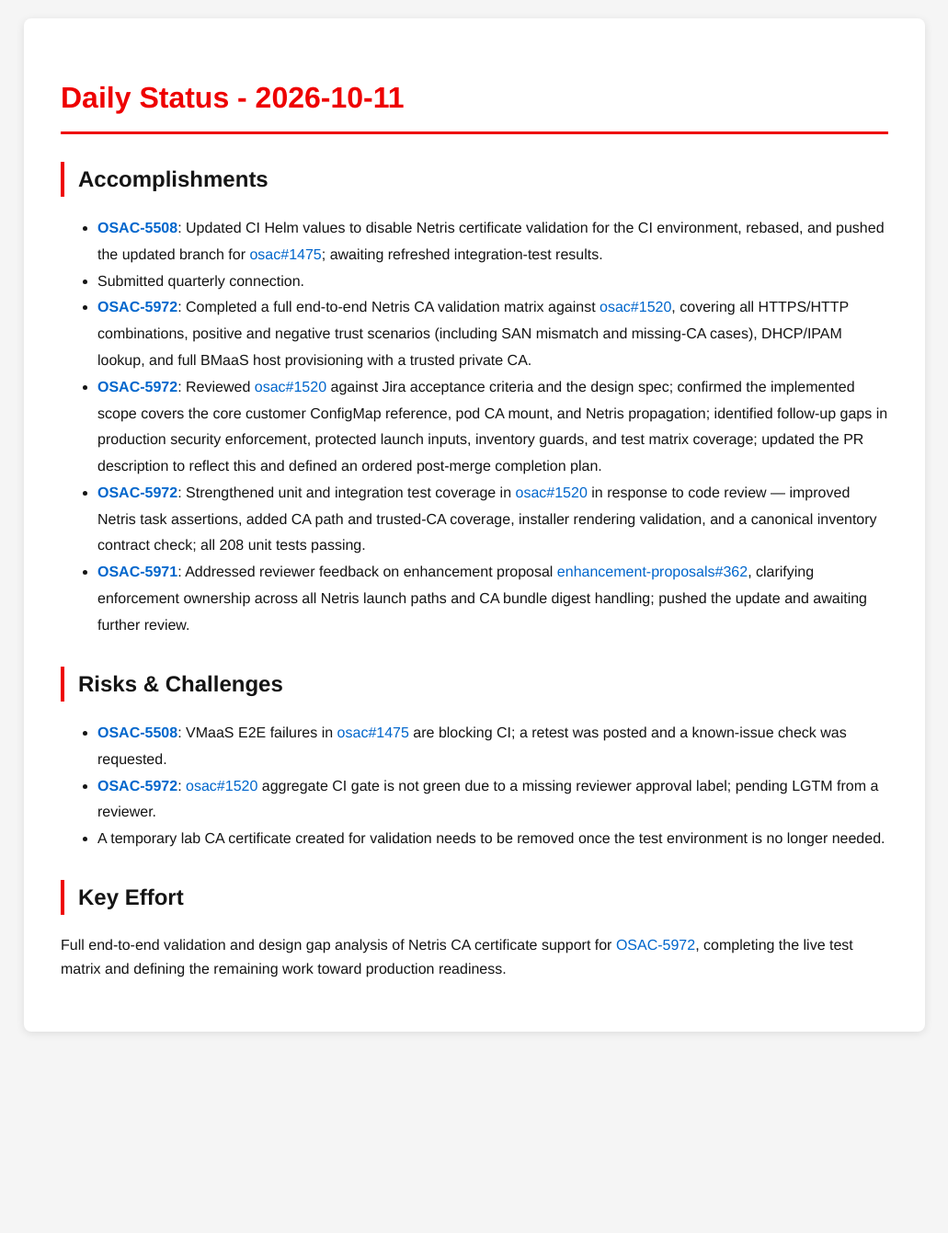
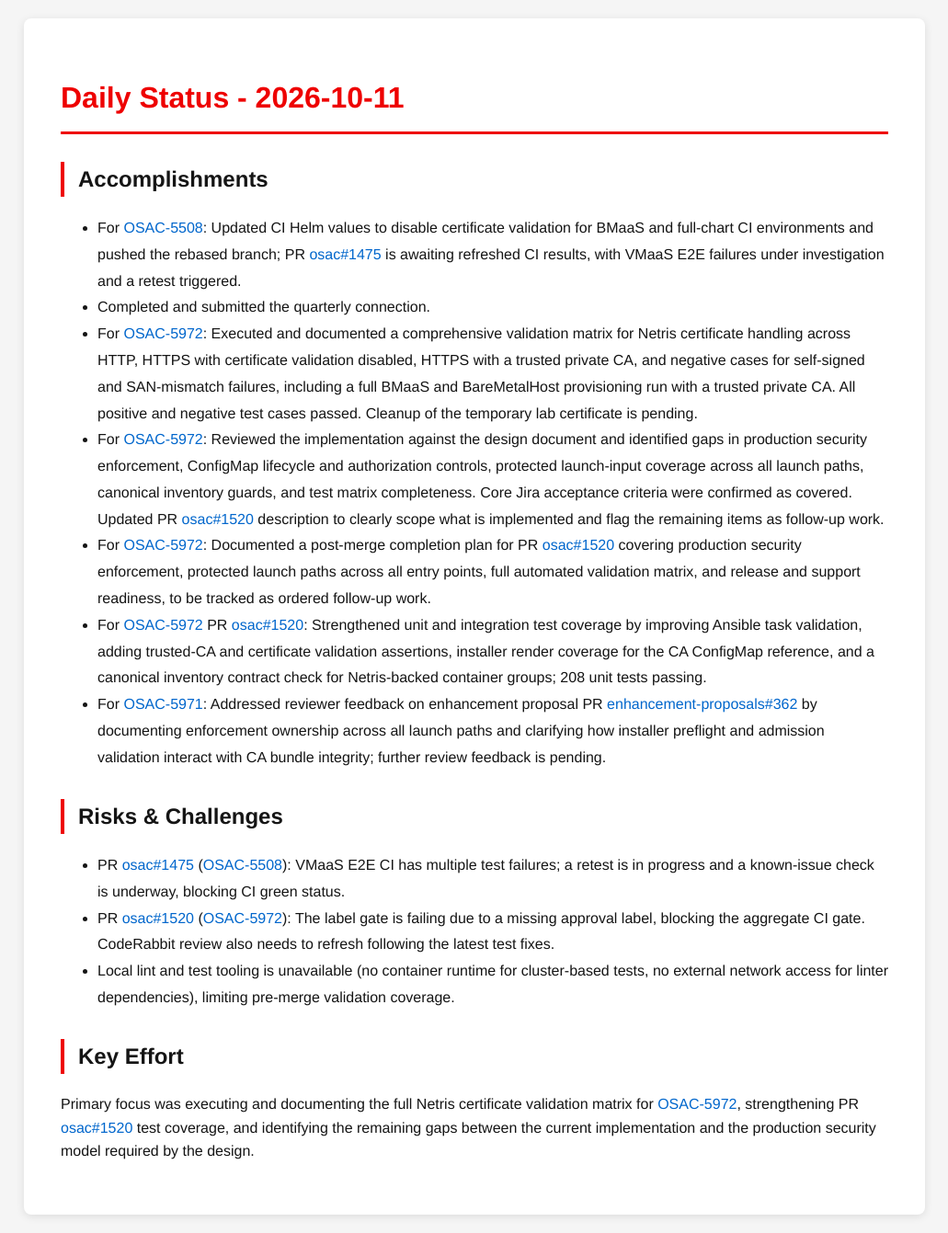
Before and after one commit to tzvatot/daily-status, a Jekyll site: the page built from 2026-10-11.md, in a window 1280 px wide. Shown: the whole page at 92% size, without its empty margins (124-1155 px from the left). Built offline with Jekyll 4.4.1, drawn with Linux system fonts in a browser that asks for light colours; before the commit the page ends 1142 px from its top, so only the background shows below that.

Commit message:
Daily status update - 2026-10-11

```diff
--- a/2026-10-11.md
+++ b/2026-10-11.md
@@ -7,20 +7,18 @@ date: 2026-10-11
 # Daily Status - 2026-10-11
 
 ## Accomplishments
-
-- **[OSAC-5508](https://redhat.atlassian.net/browse/OSAC-5508)**: Updated CI Helm values to disable Netris certificate validation for the CI environment, rebased, and pushed the updated branch for [osac#1475](https://github.com/osac-project/osac/pull/1475); awaiting refreshed integration-test results.
-- Submitted quarterly connection.
-- **[OSAC-5972](https://redhat.atlassian.net/browse/OSAC-5972)**: Completed a full end-to-end Netris CA validation matrix against [osac#1520](https://github.com/osac-project/osac/pull/1520), covering all HTTPS/HTTP combinations, positive and negative trust scenarios (including SAN mismatch and missing-CA cases), DHCP/IPAM lookup, and full BMaaS host provisioning with a trusted private CA.
-- **[OSAC-5972](https://redhat.atlassian.net/browse/OSAC-5972)**: Reviewed [osac#1520](https://github.com/osac-project/osac/pull/1520) against Jira acceptance criteria and the design spec; confirmed the implemented scope covers the core customer ConfigMap reference, pod CA mount, and Netris propagation; identified follow-up gaps in production security enforcement, protected launch inputs, inventory guards, and test matrix coverage; updated the PR description to reflect this and defined an ordered post-merge completion plan.
-- **[OSAC-5972](https://redhat.atlassian.net/browse/OSAC-5972)**: Strengthened unit and integration test coverage in [osac#1520](https://github.com/osac-project/osac/pull/1520) in response to code review — improved Netris task assertions, added CA path and trusted-CA coverage, installer rendering validation, and a canonical inventory contract check; all 208 unit tests passing.
-- **[OSAC-5971](https://redhat.atlassian.net/browse/OSAC-5971)**: Addressed reviewer feedback on enhancement proposal [enhancement-proposals#362](https://github.com/osac-project/enhancement-proposals/pull/362), clarifying enforcement ownership across all Netris launch paths and CA bundle digest handling; pushed the update and awaiting further review.
+- For [OSAC-5508](https://redhat.atlassian.net/browse/OSAC-5508): Updated CI Helm values to disable certificate validation for BMaaS and full-chart CI environments and pushed the rebased branch; PR [osac#1475](https://github.com/osac-project/osac/pull/1475) is awaiting refreshed CI results, with VMaaS E2E failures under investigation and a retest triggered.
+- Completed and submitted the quarterly connection.
+- For [OSAC-5972](https://redhat.atlassian.net/browse/OSAC-5972): Executed and documented a comprehensive validation matrix for Netris certificate handling across HTTP, HTTPS with certificate validation disabled, HTTPS with a trusted private CA, and negative cases for self-signed and SAN-mismatch failures, including a full BMaaS and BareMetalHost provisioning run with a trusted private CA. All positive and negative test cases passed. Cleanup of the temporary lab certificate is pending.
+- For [OSAC-5972](https://redhat.atlassian.net/browse/OSAC-5972): Reviewed the implementation against the design document and identified gaps in production security enforcement, ConfigMap lifecycle and authorization controls, protected launch-input coverage across all launch paths, canonical inventory guards, and test matrix completeness. Core Jira acceptance criteria were confirmed as covered. Updated PR [osac#1520](https://github.com/osac-project/osac/pull/1520) description to clearly scope what is implemented and flag the remaining items as follow-up work.
+- For [OSAC-5972](https://redhat.atlassian.net/browse/OSAC-5972): Documented a post-merge completion plan for PR [osac#1520](https://github.com/osac-project/osac/pull/1520) covering production security enforcement, protected launch paths across all entry points, full automated validation matrix, and release and support readiness, to be tracked as ordered follow-up work.
+- For [OSAC-5972](https://redhat.atlassian.net/browse/OSAC-5972) PR [osac#1520](https://github.com/osac-project/osac/pull/1520): Strengthened unit and integration test coverage by improving Ansible task validation, adding trusted-CA and certificate validation assertions, installer render coverage for the CA ConfigMap reference, and a canonical inventory contract check for Netris-backed container groups; 208 unit tests passing.
+- For [OSAC-5971](https://redhat.atlassian.net/browse/OSAC-5971): Addressed reviewer feedback on enhancement proposal PR [enhancement-proposals#362](https://github.com/osac-project/enhancement-proposals/pull/362) by documenting enforcement ownership across all launch paths and clarifying how installer preflight and admission validation interact with CA bundle integrity; further review feedback is pending.
 
 ## Risks & Challenges
-
-- **[OSAC-5508](https://redhat.atlassian.net/browse/OSAC-5508)**: VMaaS E2E failures in [osac#1475](https://github.com/osac-project/osac/pull/1475) are blocking CI; a retest was posted and a known-issue check was requested.
-- **[OSAC-5972](https://redhat.atlassian.net/browse/OSAC-5972)**: [osac#1520](https://github.com/osac-project/osac/pull/1520) aggregate CI gate is not green due to a missing reviewer approval label; pending LGTM from a reviewer.
-- A temporary lab CA certificate created for validation needs to be removed once the test environment is no longer needed.
+- PR [osac#1475](https://github.com/osac-project/osac/pull/1475) ([OSAC-5508](https://redhat.atlassian.net/browse/OSAC-5508)): VMaaS E2E CI has multiple test failures; a retest is in progress and a known-issue check is underway, blocking CI green status.
+- PR [osac#1520](https://github.com/osac-project/osac/pull/1520) ([OSAC-5972](https://redhat.atlassian.net/browse/OSAC-5972)): The label gate is failing due to a missing approval label, blocking the aggregate CI gate. CodeRabbit review also needs to refresh following the latest test fixes.
+- Local lint and test tooling is unavailable (no container runtime for cluster-based tests, no external network access for linter dependencies), limiting pre-merge validation coverage.
 
 ## Key Effort
-
-Full end-to-end validation and design gap analysis of Netris CA certificate support for [OSAC-5972](https://redhat.atlassian.net/browse/OSAC-5972), completing the live test matrix and defining the remaining work toward production readiness.
+Primary focus was executing and documenting the full Netris certificate validation matrix for [OSAC-5972](https://redhat.atlassian.net/browse/OSAC-5972), strengthening PR [osac#1520](https://github.com/osac-project/osac/pull/1520) test coverage, and identifying the remaining gaps between the current implementation and the production security model required by the design.
```
